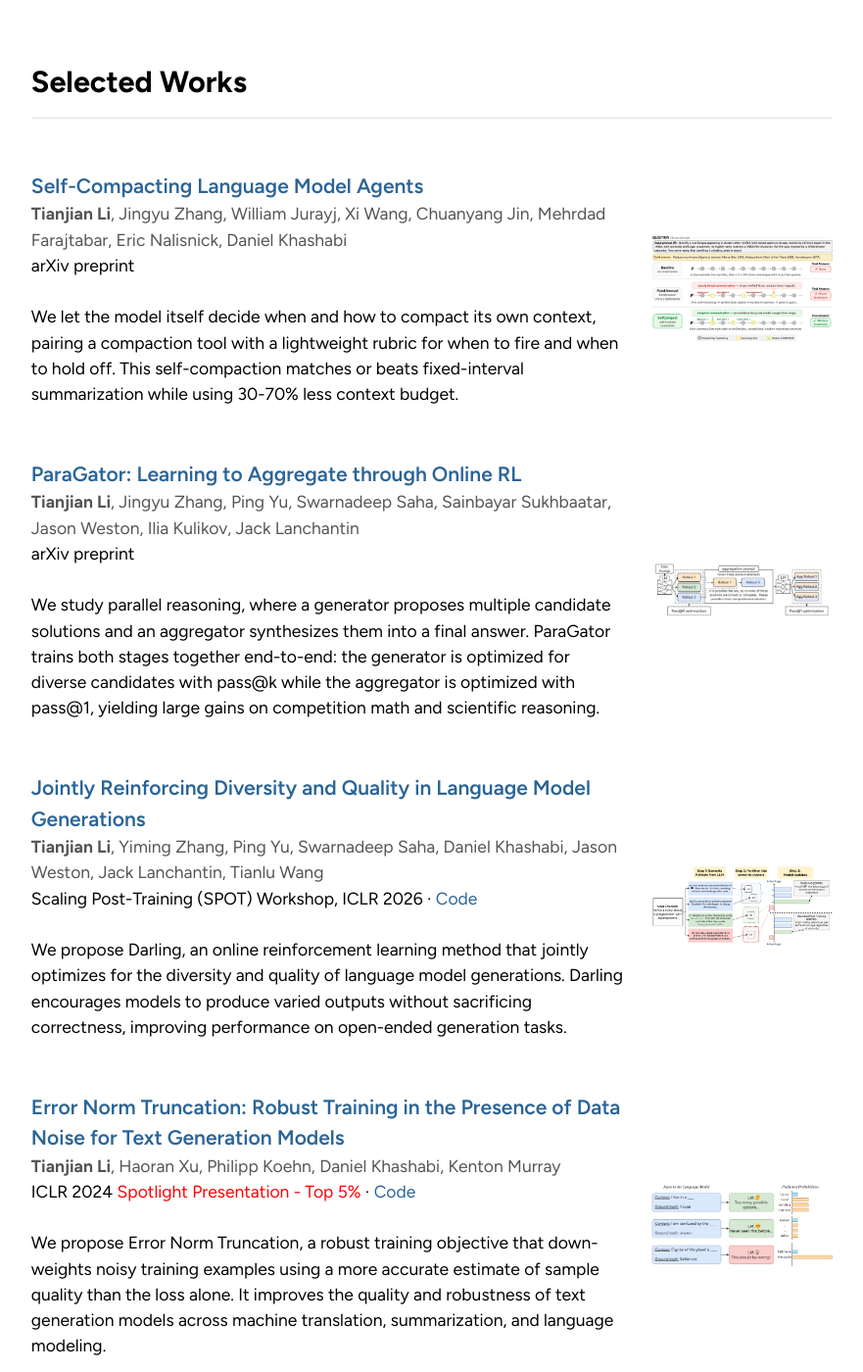
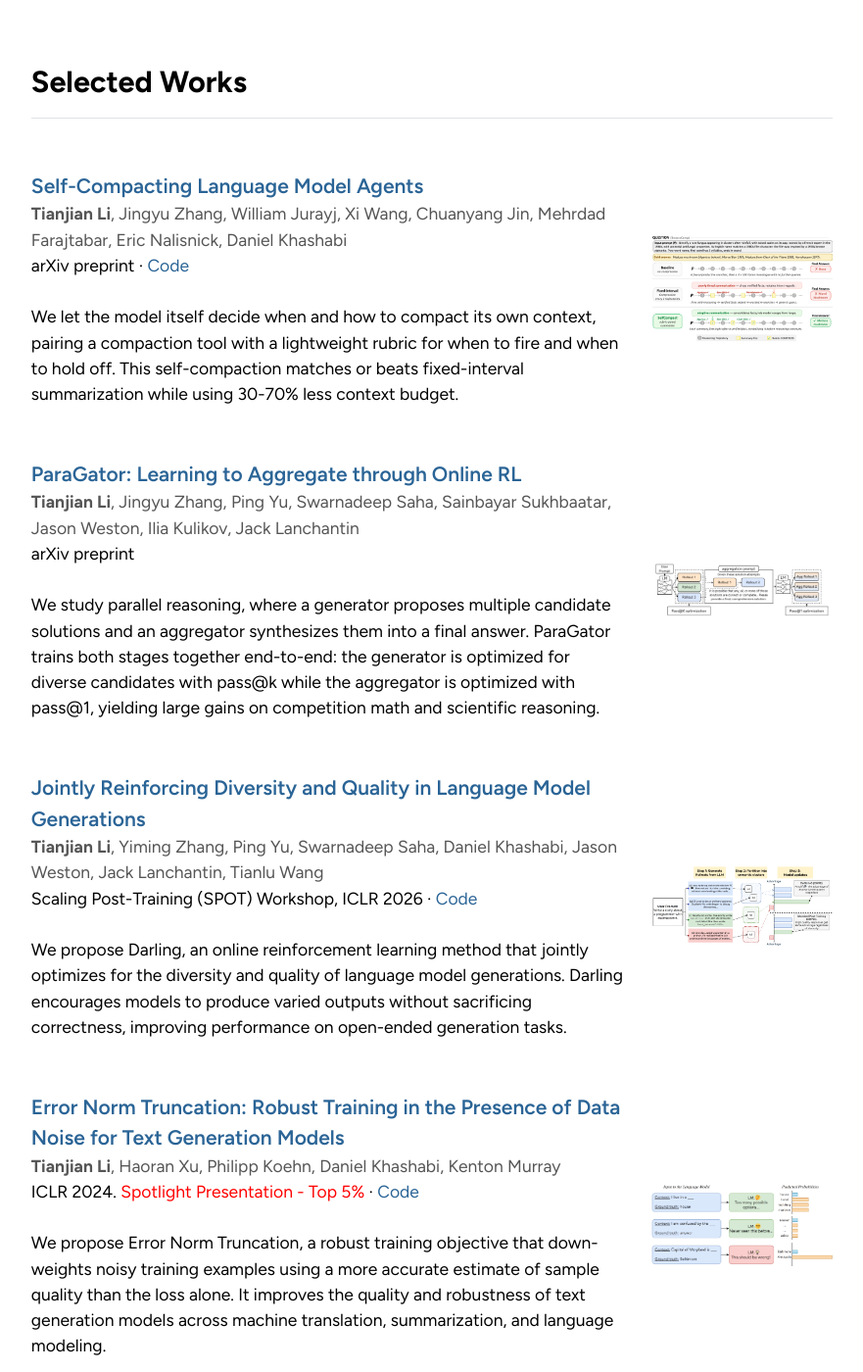
Before and after one commit to tianjianl/tianjianl.github.io, a Jekyll site: the page built from index.md, in a window 1280 px wide and 1400 px high, scrolled down 1370 px. Shown: the whole window at 98% size, without its empty margins (199-1080 px from the left). Built offline with Jekyll 4.4.1, drawn with Linux system fonts in a browser that asks for light colours; comment, search, counter and statistics services are not loaded; some of the changed text lies outside the part shown.

Commit message:
Add code link to Self-Compacting paper

```diff
--- a/_data/publications.yml
+++ b/_data/publications.yml
@@ -3,6 +3,7 @@ selected:
   authors: 'Tianjian Li, Jingyu Zhang, William Jurayj, Xi Wang, Chuanyang Jin, Mehrdad Farajtabar, Eric Nalisnick, Daniel Khashabi'
   venue: 'arXiv preprint'
   url: 'https://arxiv.org/abs/2606.23525'
+  code: 'https://github.com/tianjianl/selfcompact'
   image: 'assets/img/selfcompact.png'
   abstract: 'We let the model itself decide when and how to compact its own context, pairing a compaction tool with a lightweight rubric for when to fire and when to hold off. This self-compaction matches or beats fixed-interval summarization while using 30-70% less context budget.'
 - title: 'ParaGator: Learning to Aggregate through Online RL'
@@ -20,7 +21,7 @@ selected:
   abstract: 'We propose Darling, an online reinforcement learning method that jointly optimizes for the diversity and quality of language model generations. Darling encourages models to produce varied outputs without sacrificing correctness, improving performance on open-ended generation tasks.'
 - title: 'Error Norm Truncation: Robust Training in the Presence of Data Noise for Text Generation Models'
   authors: 'Tianjian Li, Haoran Xu, Philipp Koehn, Daniel Khashabi, Kenton Murray'
-  venue: 'ICLR 2024 <span style="color:red">Spotlight Presentation - Top 5%</span>'
+  venue: 'ICLR 2024. <span style="color:red">Spotlight Presentation - Top 5%</span>'
   url: 'https://arxiv.org/abs/2310.00840'
   code: 'https://github.com/tianjianl/error_norm_truncation'
   image: 'assets/img/error_norm_truncation.png'
@@ -73,7 +74,7 @@ full:
   url: 'https://arxiv.org/abs/2404.03862'
 - title: 'Error Norm Truncation: Robust Training in the Presence of Data Noise for Text Generation Models'
   authors: 'Tianjian Li, Haoran Xu, Philipp Koehn, Daniel Khashabi, Kenton Murray'
-  venue: 'ICLR 2024 <span style="color:red">Spotlight Presentation - Top 5%</span>'
+  venue: 'ICLR 2024. <span style="color:red">Spotlight Presentation - Top 5%</span>'
   url: 'https://openreview.net/forum?id=zMvMwNvs4R'
 - title: 'Why Does Zero-shot Cross-lingual Generation Fail? An Explanation and A Solution'
   authors: 'Tianjian Li, Kenton Murray'
```
